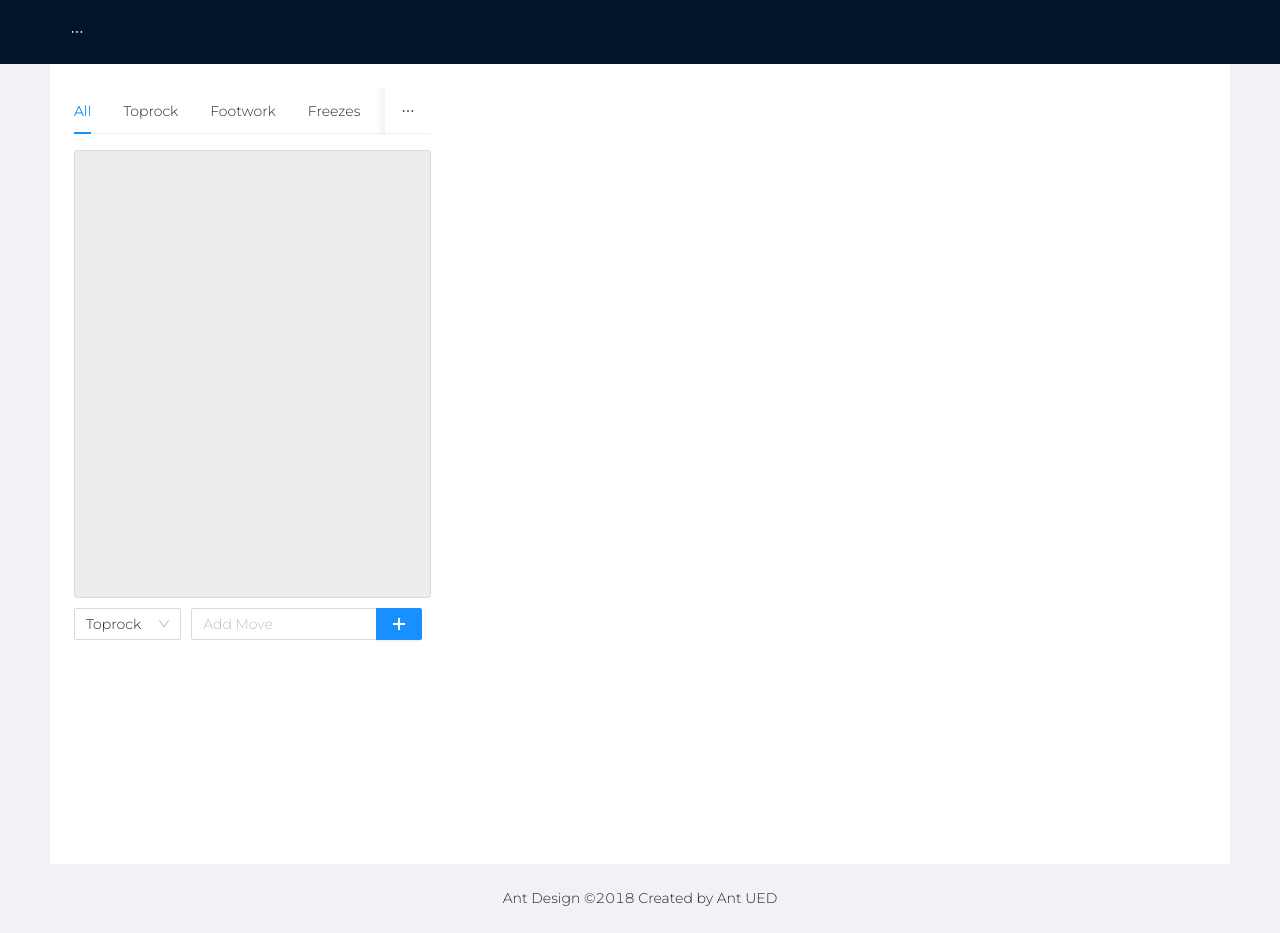
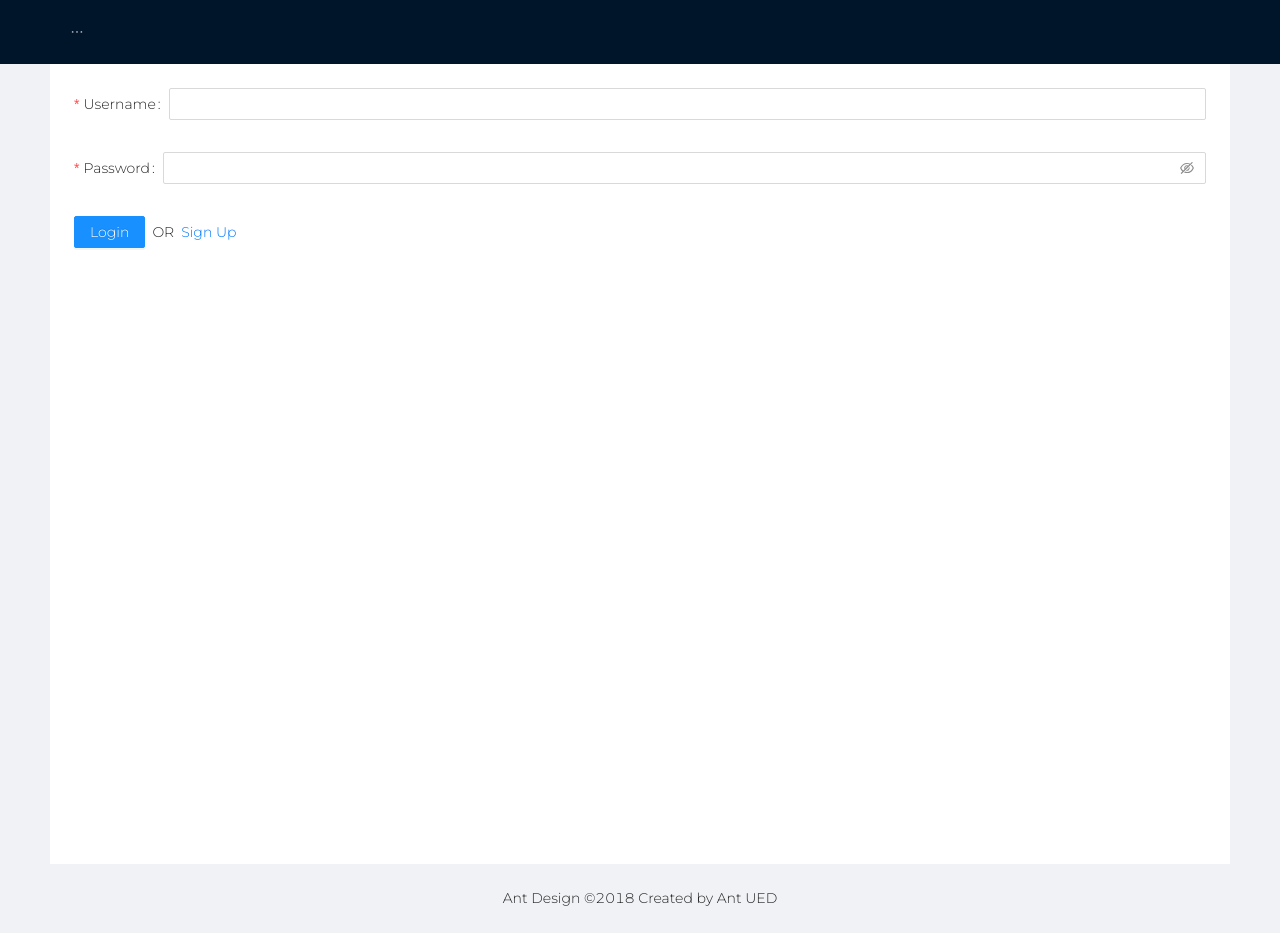
Before and after one commit to Helen300/BboyGen, a React (Create React App) app: page / in a window 1280 px wide. Built offline with nearby package versions, Linux system fonts and the light colour scheme.

Commit message:
working on tabs double click and fixed the logout redirect sorta and the login

```diff
--- a/src/App.js
+++ b/src/App.js
@@ -6,7 +6,7 @@ import BaseRouter from './routes';
 import 'antd/dist/antd.css';
 import * as actions from './store/actions/auth';
 
-import CustomLayout from './containers/Layout';
+import CustomLayout from './containers/CustomLayout';
 
 class App extends Component {
 
@@ -21,7 +21,7 @@ class App extends Component {
 			    <Router>
 					{/* passes isAuthenticated down to CustomLayout component */}
 				    <CustomLayout {...this.props}>
-				    	<BaseRouter />
+				    	<BaseRouter {...this.props}/>
 				    </CustomLayout>
 				</Router>
 		    </div>
--- a/src/containers/Layout.js
+++ b/src/containers/CustomLayout.js
@@ -4,18 +4,43 @@ import { connect } from 'react-redux';
 import { Link, withRouter } from 'react-router-dom';
 import * as actions from '../store/actions/auth';
 
+import $ from 'jquery';
 
 const { Header, Content, Footer } = Layout;
 
 
 class CustomLayout extends React.Component {
+
+  state = {
+      activeTab: ["1"],
+  }
+
+ /* componentWillReceiveProps(newProps) {
+    console.log('~~~~~', newProps.isAuthenticated);
+    if (newProps.isAuthenticated) {
+      this.setState({
+        activeTab: ["2"],
+      })
+    $('#itemList').click();
+    document.getElementsByClassName('ant-menu-item-selected')[0].click();
+
+    }
+    else {
+      this.setState({
+        activeTab: ["1"],
+      })
+    }
+
+  } */
+
+
   render () {
     return (
 
       <Layout className="layout">
       <Header>
 
-        <Menu theme="dark" mode="horizontal" defaultSelectedKeys={['2']} style={{ float:'left' }}>
+        <Menu id="Menu" theme="dark" mode="horizontal" defaultSelectedKeys={["2"]} style={{ float:'left' }}>
         {
             // if authenticated = true we show logout
             this.props.isAuthenticated ?
@@ -38,13 +63,36 @@ class CustomLayout extends React.Component {
 
           // else not authenticated
 
-          <Menu.Item key="1">
+          <Menu.Item key="1" >
             <Link to="/login/">Login</Link>
           </Menu.Item>
        }
 
-          <Menu.Item key="2"><Link to="/">List</Link></Menu.Item>
-          <Menu.Item key="3"><Link to="/gen/">Generator</Link></Menu.Item>
+
+       {
+          // if authenticated = true we show logout
+          this.props.isAuthenticated ?
+
+            <Menu.Item key="2">
+              <Link to="/">List</Link>
+            </Menu.Item>
+
+          :
+
+          null
+        }
+
+        {
+          // if authenticated = true we show logout
+          this.props.isAuthenticated ?
+
+            <Menu.Item key="3" onClick={() => this.setState({activeTab:["3"]})}><Link to="/gen/">Generator</Link></Menu.Item>
+
+          :
+
+          null
+        }
+
         </Menu>
       </Header>
       <Content style={{ padding: '0 50px' }}>
@@ -64,7 +112,9 @@ class CustomLayout extends React.Component {
 
 const mapDispatchToProps = dispatch => {
   return {
-    logout: () => dispatch(actions.logout())
+    logout: () => {
+      dispatch(actions.logout())
+    }
   }
 }
 
--- a/src/routes.js
+++ b/src/routes.js
@@ -1,20 +1,47 @@
 import React from 'react';
-import { Route } from 'react-router-dom';
+import { Route, Redirect } from 'react-router-dom';
 import MoveListView from './containers/MoveListView';
 import GeneratorView from './containers/GeneratorView';
 import Login from './containers/Login';
 import Signup from './containers/Signup';
 
-const BaseRouter = () => (
+class BaseRouter extends React.Component {
+
+
+	loginPage() {
+		console.log(this.props.isAuthenticated);
+		if (this.props.isAuthenticated) {
+			return MoveListView
+		}
+		else {
+			return Login
+		}
+	}
+
+	render() {
+
+		return(
+
 			<div>
 				{/* for the path localhost/ displays MoveList */}
+				{
+					this.props.isAuthenticated ?
 					<Route exact path='/' component={MoveListView} />
+					:
+					<Route exact path='/' component={Login} />
+
+				}
+				{/*<Route exact path='/' component={this.loginPage()} /> */}
+
 				{/* : defines a parameter */}
 				<Route exact path='/gen/' component={GeneratorView} />
-		<Route exact path='/login/' component={Login} />
+				{/*<Route exact path='/login/' component={Login} /> */}
 				<Route exact path='/signup/' component={Signup} />
 			</div>
 
-	);
+		)
+
+	}
+}
 
 export default BaseRouter;
```
Lines whose indentation alone changed are shown as unchanged.
